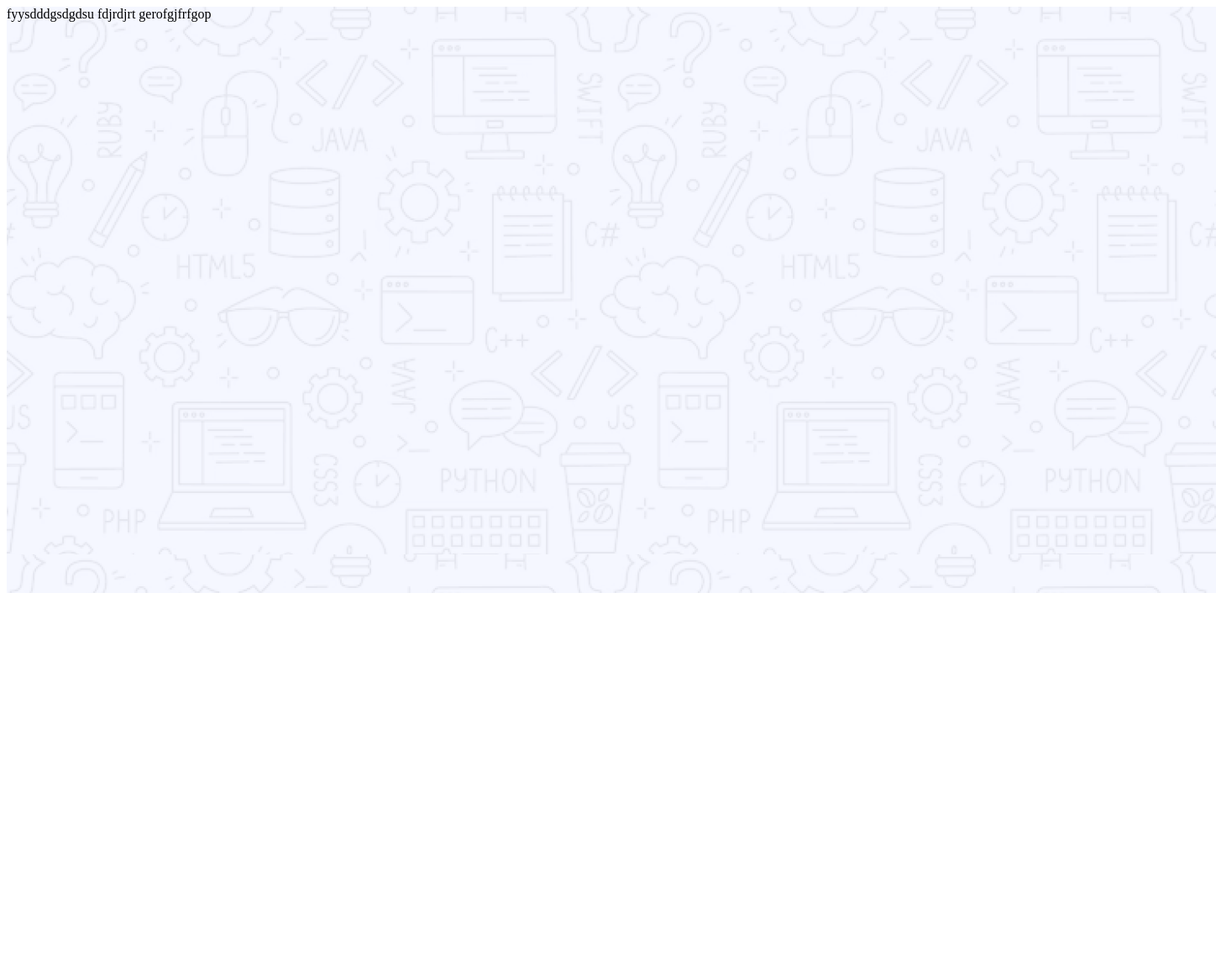
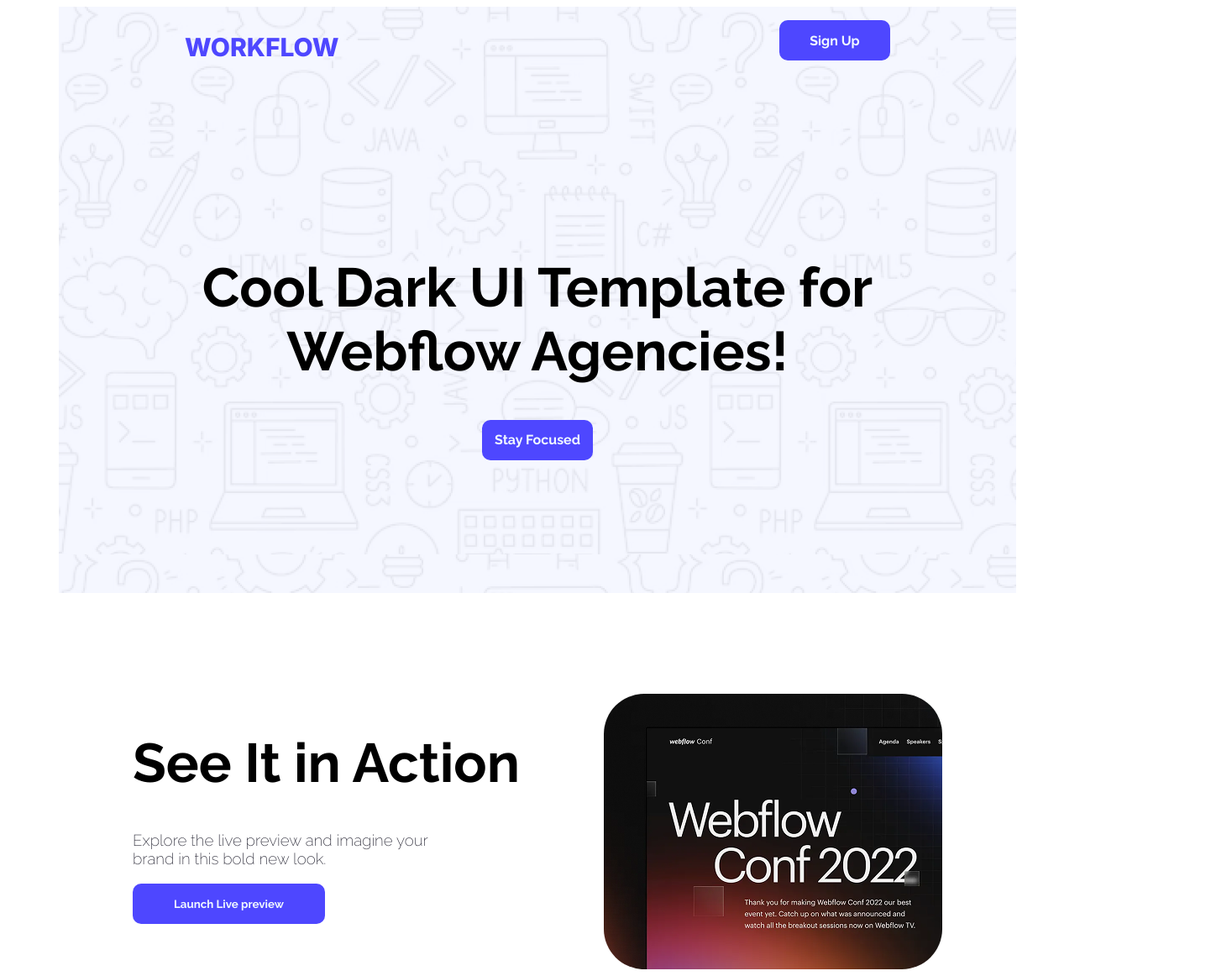
Before and after one commit to abuomayer/my-first-assignment, a plain HTML site: page index.html in a window 1280 px wide. Shown: the whole page at 84% size, 1448 px wide, since content can reach past the window. Before the commit the page ends 800 px from the top, so only its background shows below. Drawn offline with Linux system fonts and the light colour scheme.

Commit message:
first and second banner add

```diff
--- a/index.html
+++ b/index.html
@@ -3,18 +3,55 @@
 <head>
     <meta charset="UTF-8">
     <meta name="viewport" content="width=device-width, initial-scale=1.0">
-    <title>Document</title>
+    <title>Assignment-1</title>
+    <link rel="preconnect" href="https://fonts.googleapis.com">
+<link rel="preconnect" href="https://fonts.gstatic.com" crossorigin>
+<link href="https://fonts.googleapis.com/css2?family=Inter:ital,opsz,wght@0,14..32,100..900;1,14..32,100..900&family=Open+Sans:ital,wght@0,300..800;1,300..800&display=swap" rel="stylesheet">
+
+<link rel="preconnect" href="https://fonts.googleapis.com">
+<link rel="preconnect" href="https://fonts.gstatic.com" crossorigin>
+<link href="https://fonts.googleapis.com/css2?family=Inter:ital,opsz,wght@0,14..32,100..900;1,14..32,100..900&family=Open+Sans:ital,wght@0,300..800;1,300..800&family=Raleway:ital,wght@0,100..900;1,100..900&display=swap" rel="stylesheet">
+
+<link rel="preconnect" href="https://fonts.googleapis.com">
+<link rel="preconnect" href="https://fonts.gstatic.com" crossorigin>
+<link href="https://fonts.googleapis.com/css2?family=Inter:ital,opsz,wght@0,14..32,100..900;1,14..32,100..900&family=Open+Sans:ital,wght@0,300..800;1,300..800&family=Raleway:ital,wght@0,100..900;1,100..900&display=swap" rel="stylesheet">
+
+
+<link rel="preconnect" href="https://fonts.googleapis.com">
+<link rel="preconnect" href="https://fonts.gstatic.com" crossorigin>
+<link href="https://fonts.googleapis.com/css2?family=Inter:ital,opsz,wght@0,14..32,100..900;1,14..32,100..900&family=Open+Sans:ital,wght@0,300..800;1,300..800&family=Raleway:ital,wght@0,100..900;1,100..900&display=swap" rel="stylesheet">
+
+
     <link rel="stylesheet" href="styles.css">
 </head>
-<body>
-    <header class="main-banner">
+<body class="inter-normal">
+    <header  class="main-banner">
 
-fyysdddgsdgdsu
+       <nav>
+            <h3 class="nav-title">WORKFLOW</h3>
+<ul>
+    <li><button class="btn-style raleway-button-font">Sign Up</button></li>
 
-fdjrdjrt
+</ul>
 
 
-gerofgjfrfgop
+ </nav>
+ <h1 class="raleway-normal extra">Cool Dark UI Template for <br> Webflow Agencies!</h1>
+<button class="btn-style raleway-button-font">Stay Focused</button>
     </header>
+
+<header class="second-banner">
+<div>
+<h1 class="raleway-normal">See It in Action</h1>
+
+<h3 class="raleway-second-banner">Explore the live preview and imagine your <br> brand in this bold new look.</h3>
+
+<button class="second-btn-style raleway-button-font">Launch Live preview</button>
+
+
+</div>
+<img src="wc-mini.png" class="rounded-image">
+</header>
+
 </body>
 </html>
--- a/styles.css
+++ b/styles.css
@@ -1,3 +1,79 @@
+/* 1st-banner */
+
+
+.inter-normal {
+  font-family: "Inter", sans-serif;
+  font-optical-sizing: auto;
+
+  color: #4E47FF;
+}
+
+
+.raleway-normal {
+  font-family: "Raleway", sans-serif;
+  font-optical-sizing: auto;
+  font-weight:bold;
+  font-style: normal;
+  font-size: 65px;
+
+  color:black;
+}
+
+
 .main-banner{background-image: url("Hero-bg.png");
-background-repeat: none;width:1440px;height: 698px;margin: auto;
+background-repeat: none;width:1140px;height: 698px;margin:auto; text-align: center;
 }
+.extra{margin-top: 200px;}
+
+nav{border: solid red;border-style: none;padding-right: 150px;padding-left: 150px;}
+
+
+
+
+nav{display: flex;justify-content: space-between;}
+
+
+.logo-color{color: #4E47FF;font-weight: 800;}
+
+
+
+.btn-style{color:aliceblue;background-color: #4E47FF;width:132px;height: 48px;border-radius: 10px;border-style: none;font-size: medium;font-weight: 500px;}
+
+
+.nav-title{font:800;
+font-size: 30px;font-weight: 800;
+}
+
+li{list-style-type:none;}
+
+.banner-text{max: width 905px;max-height: 237px; text-align: center;}
+
+article{ max-width: 1140px;max-height: 328px;}
+.second-button{}
+
+/* 2nd-banner */
+
+.raleway-second-banner{
+  font-family: "Raleway", sans-serif;
+  font-optical-sizing: auto;
+ font-weight:200 ;
+  font-style: normal;color:#252432 ;
+}
+
+
+.raleway-button-font {
+  font-family: "Raleway", sans-serif;
+  font-optical-sizing: auto;
+  font-weight:bold;
+  font-style: normal;
+}
+
+
+.second-banner{display: flex;justify-content: space-between;max-width: 970px;max-height: 328px;margin: auto;padding-top:120px ;padding-right: 150px;padding-left: 150px;}
+
+
+.rounded-image{border-radius: 48px;}
+
+.box{text-align: center;}
+
+.second-btn-style{background-color: #4E47FF;width:229px;height:48px;border-radius: 10px;border-style: none;color: aliceblue;}
```
Also changed, not shown: wc-mini.png (added).
